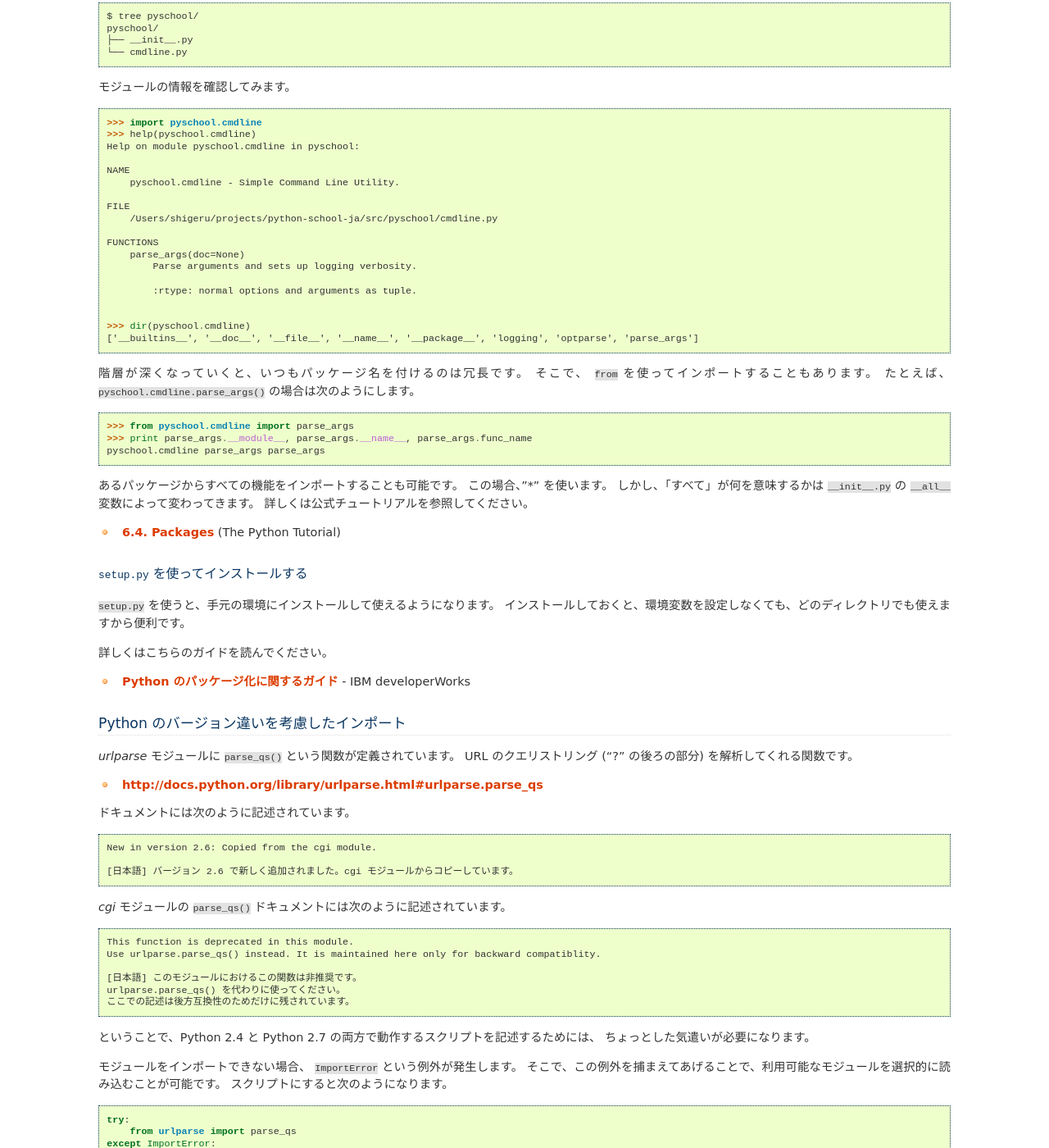
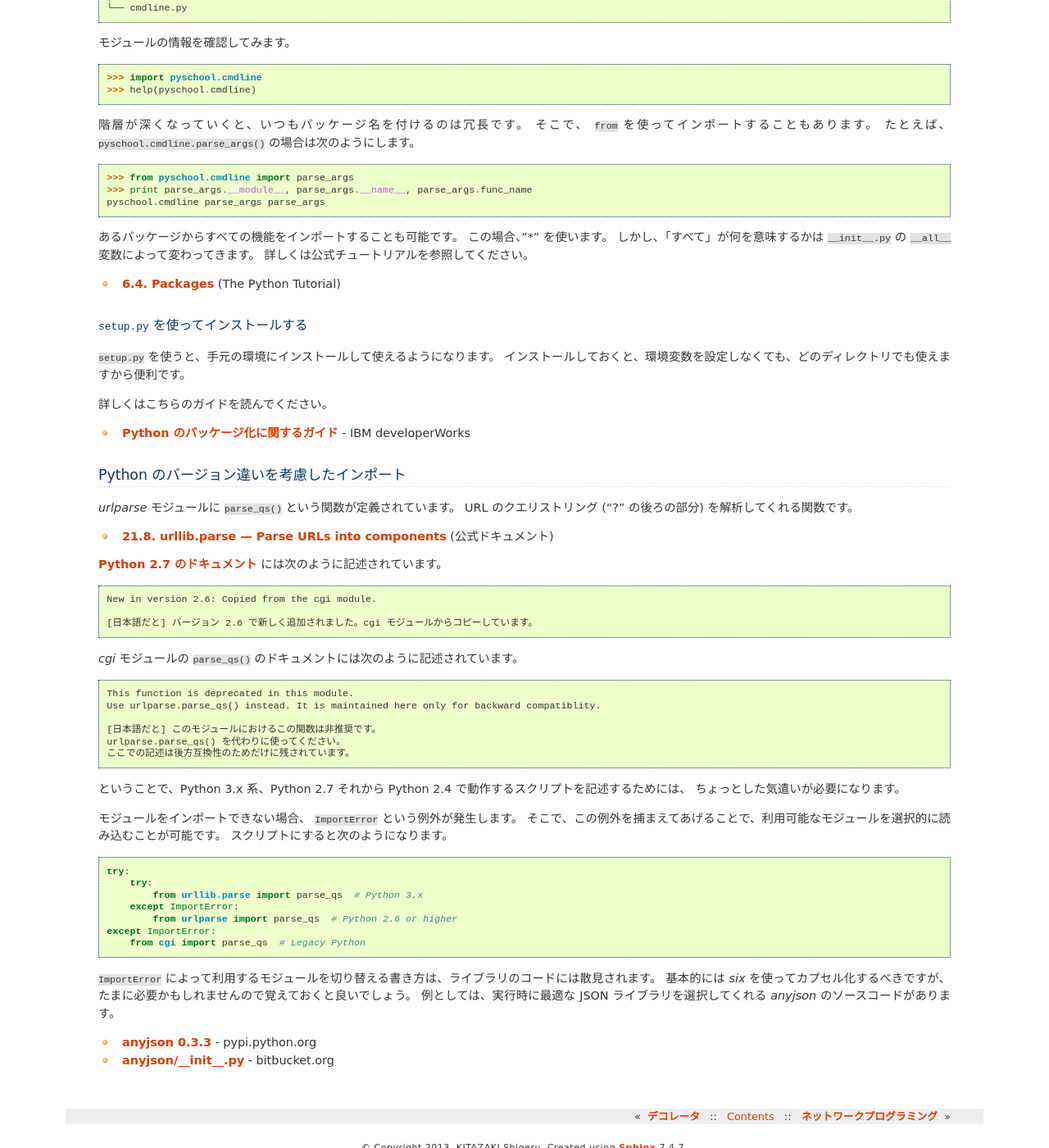
Before and after one commit to skitazaki/python-school-ja, a Sphinx documentation site: the page built from doc/advanced/advanced-2.txt, in a window 1280 px wide and 1400 px high, scrolled down 2458 px. Shown: the whole window at 82% size. Built offline with Sphinx 7.4.7, drawn with Linux system fonts in a browser that asks for light colours; some of the changed text lies outside the part shown.

Commit message:
Update `import' condition

```diff
--- a/doc/advanced/advanced-2.txt
+++ b/doc/advanced/advanced-2.txt
@@ -1,92 +1,86 @@
 ==================================
 モジュールのインポート方法いろいろ
 ==================================
+
 モジュールのインポートには ``import`` 文を使いますが、
 実行環境によってインポート可能なモジュールが異なる場合もあります。
-この問題に対処するために、 try-catch を使うこともあります。
+この問題に対処するために、 try-catch を使って ``ImportError`` を使うこともあります。
+この章では、インポートのルールやバージョン間の違いについての理解を進めましょう。
 
 標準モジュールのインポート
 ==========================
+
 標準モジュールのインポートはこれまでも見てきた通りです。
 インタープリタを起動してから即座にインポートできます。 ::
 
     >>> import unittest
     >>> type(unittest)
-    <type 'module'>
+    <class 'module'>
 
 ``type()`` は組み込み関数で、引数の「型」を返します。
+この場合はモジュールであることが分かります。
 
 インポートしたモジュールオブジェクトからは、 ``dir()`` 関数でメソッド一覧を取得できます。 ::
 
     >>> availables = dir(unittest)
-    >>> row = []
-    >>> for m in availables:
-    ...     row.append(m)
-    ...     if len(row) == 4:
-    ...         print "%20s%20s%20s%20s" % tuple(row)
-    ...         row = []
+    >>> len(availables)
+    42
+    >>> availables[:3]
+    ['BaseTestSuite', 'FunctionTestCase', 'SkipTest']
+    >>> import math
+    >>> for i in range(math.ceil(len(availables) / 4)):
+    ...     print('    '.join(availables[i*4:i*4+4]))
     ...
-           BaseTestSuite    FunctionTestCase            SkipTest            TestCase
-              TestLoader         TestProgram          TestResult           TestSuite
-          TextTestResult      TextTestRunner     _TextTestResult             __all__
-            __builtins__             __doc__            __file__            __name__
-             __package__            __path__          __unittest                case
-       defaultTestLoader     expectedFailure       findTestCases    getTestCaseNames
-          installHandler              loader                main           makeSuite
-          registerResult       removeHandler        removeResult              result
-                  runner             signals                skip              skipIf
-    >>> len(row)
-    3
-    >>> print "%20s%20s%20s" % tuple(row)
-              skipUnless               suite                util
+    BaseTestSuite    FunctionTestCase    SkipTest    TestCase
+    TestLoader    TestProgram    TestResult    TestSuite
+    TextTestResult    TextTestRunner    _TextTestResult    __all__
+    __builtins__    __cached__    __doc__    __file__
+    __initializing__    __loader__    __name__    __package__
+    __path__    __unittest    case    defaultTestLoader
+    expectedFailure    findTestCases    getTestCaseNames    installHandler
+    loader    main    makeSuite    registerResult
+    removeHandler    removeResult    result    runner
+    signals    skip    skipIf    skipUnless
+    suite    util
 
 サードパーティモジュールのインポート
 ====================================
+
 :command:`easy_install` あるいは :command:`pip` でインストールしたモジュールも同様に読み込めます。
 API ドキュメントがソースに記述されている場合には、 ``help()`` 関数で表示できます。 ::
 
-    >>> import docutils
-    >>> help(docutils)
+    >>> import flake8
+    >>> help(flake8)
 
     (スクリーンビューアーに切り替わる)
 
-    Help on package docutils:
-
-    NAME
-        docutils - This is the Docutils (Python Documentation Utilities) package.
-
-    FILE
-        /Users/shigeru/projects/python-school-ja/lib/python2.7/site-packages/docutils/__init__.py
-
-    DESCRIPTION
-        Package Structure
-        =================
-
-    (ヘルプメッセージが続く...)
 
 モジュールを別名でインポートしたい場合には ``as`` を使います。 ::
 
     >>> import json as simplejson
-    >>> json
+    >>> type(simplejson)
+    <class 'module'>
+    >>> type(json)
     Traceback (most recent call last):
       File "<stdin>", line 1, in <module>
     NameError: name 'json' is not defined
-    >>> simplejson
-    <module 'json' from '/System/Library/Frameworks/Python.framework/Versions/2.7/lib/python2.7/json/__init__.pyc'>
 
-こうすることで、 *simplejson* モジュールをベースに書かれたスクリプトを移行できます。
+こうすることで、 *simplejson* モジュールに依存して書かれたスクリプトを移行できます。
 
 自作ライブラリのインポート
 ==========================
+
 自分で記述したスクリプトをインポートして再利用できます。
-パターンとしては三つあり、普通は二つ目か三つ目を使います。
+パターンとしては四つあり、普通は三つ目か四つ目を使います。
 
-1. 実行時のディレクトリにスクリプトを置くだけ
-2. ディレクトリを用意して、そこに階層化して配置する
-3. :file:`setup.py` を使ってインストールする
+1. 実行時のディレクトリにスクリプトを置く
+2. 環境変数 `PYTHONPATH` を通す
+3. ディレクトリを用意して、そこに階層化して配置する
+4. :file:`setup.py` を使ってインストールする
 
 実行時のディレクトリにスクリプトを置くだけ
 ------------------------------------------
+
 :file:`cmdline.py` というファイルに共通処理を記述し、
 :file:`mylib-sample.py` というスクリプトから使う場合は次のようになります。
 
@@ -98,31 +92,42 @@ API ドキュメントがソースに記述されている場合には、 ``help
 
 .. literalinclude:: /../src/mylib-sample.py
 
-実行結果 ::
+実行結果
+
+.. code-block:: bash
 
     $ python mylib-sample.py
 
     ----- cmdline module -----
 
-    ['__builtins__', '__doc__', '__file__', '__name__', '__package__', 'logging', 'optparse', 'parse_args']
+    * __builtins__
+    * __cached__
+    * __doc__
+    * __file__
+    * __initializing__
+    * __loader__
+    * __name__
+    * __package__
+    * argparse
+    * logging
+    * parse_args
 
     ----- parse_args() document -----
 
-    Parse arguments and sets up logging verbosity.
+    Parse arguments and set up logging verbosity.
 
-        :rtype: normal options and arguments as tuple.
+        :rtype: parsed arguments as Namespace object.
 
 ディレクトリを用意して、そこに階層化して配置する
 ------------------------------------------------
+
 上記の方法だと、標準モジュールやその他のモジュールと名前がバッティングしてしまう可能性があります。
 また、機能の単位やモジュール同士の依存関係などが全く分かりません。
 
 そこで、通常は階層構造を持たせて管理することになります。
 モジュールの階層は基本的にはディレクトリの階層に一致しますが、
-それぞれのディレクトリには :file:`__init__.py` という特殊ファイルが
-配置されていなければなりません。
-:file:`__init__.py` は空のファイルでも構いませんし、
-そこに Python スクリプトを記述しても構いません。
+それぞれのディレクトリには :file:`__init__.py` という特殊ファイルが配置されていなければなりません。
+:file:`__init__.py` は空のファイルでも構いませんし、そこに Python スクリプトを記述しても構いません。
 
 前述の :file:`cmdline.py` を *pyschool* というディレクトリに置き、
 *pyschool* ディレクトリに空の :file:`__init__.py` ファイルを置きます。 ::
@@ -136,23 +141,6 @@ API ドキュメントがソースに記述されている場合には、 ``help
 
     >>> import pyschool.cmdline
     >>> help(pyschool.cmdline)
-    Help on module pyschool.cmdline in pyschool:
-
-    NAME
-        pyschool.cmdline - Simple Command Line Utility.
-
-    FILE
-        /Users/shigeru/projects/python-school-ja/src/pyschool/cmdline.py
-
-    FUNCTIONS
-        parse_args(doc=None)
-            Parse arguments and sets up logging verbosity.
-
-            :rtype: normal options and arguments as tuple.
-
-
-    >>> dir(pyschool.cmdline)
-    ['__builtins__', '__doc__', '__file__', '__name__', '__package__', 'logging', 'optparse', 'parse_args']
 
 階層が深くなっていくと、いつもパッケージ名を付けるのは冗長です。
 そこで、 ``from`` を使ってインポートすることもあります。
@@ -169,10 +157,11 @@ API ドキュメントがソースに記述されている場合には、 ``help
 
 * `6.4. Packages`_ (The Python Tutorial)
 
-.. _6.4. Packages: http://docs.python.org/tutorial/modules.html#packages
+.. _6.4. Packages: https://docs.python.org/3.4/tutorial/modules.html#packages
 
 :file:`setup.py` を使ってインストールする
 -----------------------------------------
+
 :file:`setup.py` を使うと、手元の環境にインストールして使えるようになります。
 インストールしておくと、環境変数を設定しなくても、どのディレクトリでも使えますから便利です。
 
@@ -184,27 +173,30 @@ API ドキュメントがソースに記述されている場合には、 ``help
 
 Python のバージョン違いを考慮したインポート
 ===========================================
+
 `urlparse` モジュールに ``parse_qs()`` という関数が定義されています。
 URL のクエリストリング ("?" の後ろの部分) を解析してくれる関数です。
 
-* http://docs.python.org/library/urlparse.html#urlparse.parse_qs
+* `21.8. urllib.parse — Parse URLs into components`_ (公式ドキュメント)
 
-ドキュメントには次のように記述されています。 ::
+.. _`21.8. urllib.parse — Parse URLs into components`: https://docs.python.org/3.4/library/urllib.parse.html#urllib.parse.parse_qs
+
+`Python 2.7 のドキュメント <https://docs.python.org/2/library/urlparse.html#urlparse.parse_qs>`_ には次のように記述されています。 ::
 
     New in version 2.6: Copied from the cgi module.
 
-    [日本語] バージョン 2.6 で新しく追加されました。cgi モジュールからコピーしています。
+    [日本語だと] バージョン 2.6 で新しく追加されました。cgi モジュールからコピーしています。
 
-`cgi` モジュールの ``parse_qs()`` ドキュメントには次のように記述されています。 ::
+`cgi` モジュールの ``parse_qs()`` のドキュメントには次のように記述されています。 ::
 
     This function is deprecated in this module.
     Use urlparse.parse_qs() instead. It is maintained here only for backward compatiblity.
 
-    [日本語] このモジュールにおけるこの関数は非推奨です。
+    [日本語だと] このモジュールにおけるこの関数は非推奨です。
     urlparse.parse_qs() を代わりに使ってください。
     ここでの記述は後方互換性のためだけに残されています。
 
-ということで、Python 2.4 と Python 2.7 の両方で動作するスクリプトを記述するためには、
+ということで、Python 3.x 系、Python 2.7 それから Python 2.4 で動作するスクリプトを記述するためには、
 ちょっとした気遣いが必要になります。
 
 モジュールをインポートできない場合、 ``ImportError`` という例外が発生します。
@@ -212,17 +204,19 @@ URL のクエリストリング ("?" の後ろの部分) を解析してくれ
 スクリプトにすると次のようになります。 ::
 
     try:
-        from urlparse import parse_qs
+        try:
+            from urllib.parse import parse_qs  # Python 3.x
+        except ImportError:
+            from urlparse import parse_qs  # Python 2.6 or higher
     except ImportError:
-        from cgi import parse_qs
+        from cgi import parse_qs  # Legacy Python
 
-``ImportError`` によって利用するモジュールを切り替える書き方は、
-ライブラリのコードには散見されます。
+``ImportError`` によって利用するモジュールを切り替える書き方は、ライブラリのコードには散見されます。
+基本的には *six* を使ってカプセル化するべきですが、たまに必要かもしれませんので覚えておくと良いでしょう。
+例としては、実行時に最適な JSON ライブラリを選択してくれる *anyjson* のソースコードがあります。
 
-実行時に最適な JSON ライブラリを選択してくれる *anyjson* のソースコードなどを読んでみると良いでしょう。
-
-* `anyjson 0.3.1`_ - pypi.python.org
+* `anyjson 0.3.3`_ - pypi.python.org
 * `anyjson/__init__.py`_ - bitbucket.org
 
-.. _anyjson 0.3.1: http://pypi.python.org/pypi/anyjson/0.3.1
-.. _`anyjson/__init__.py`: https://bitbucket.org/runeh/anyjson/src/4e162c45cc7c/anyjson/__init__.py
+.. _anyjson 0.3.3: http://pypi.python.org/pypi/anyjson/0.3.3
+.. _`anyjson/__init__.py`: https://bitbucket.org/runeh/anyjson/src/0026a68c035696bdc8db8628e364139eba9a8ba8/anyjson/__init__.py?at=default
```
Also changed, not shown: 1 other file.
